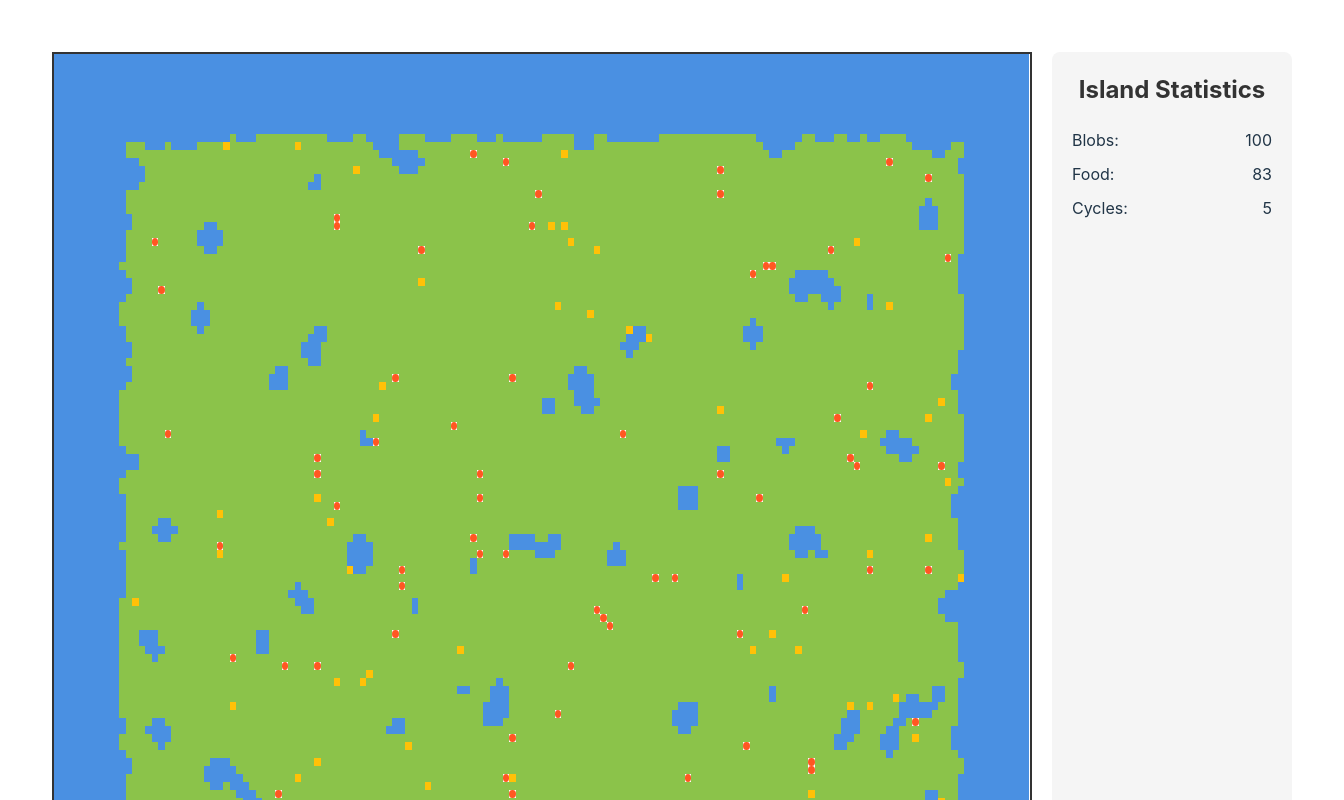
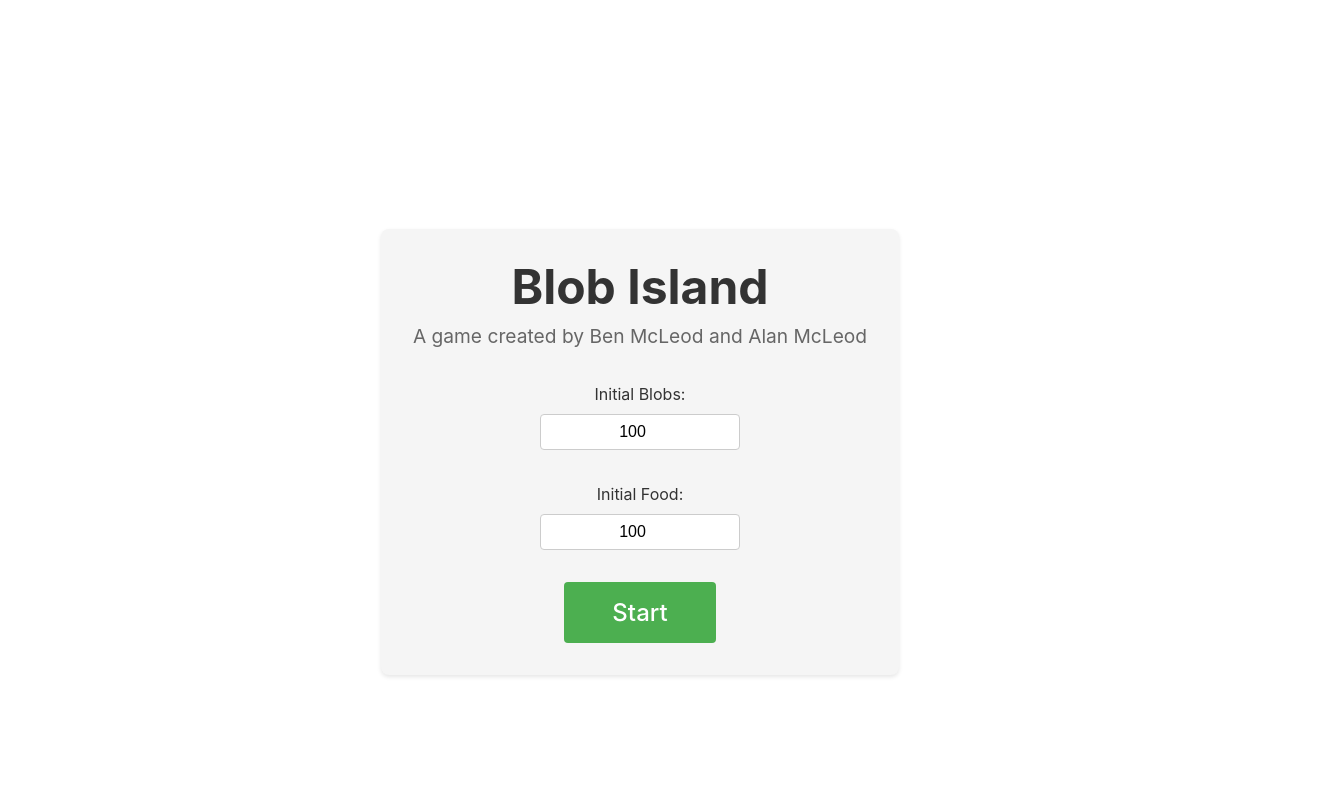
Before and after one commit to albimcleod/grid-world-3, a React (Vite) app: page / in a window 1280 px wide. Shown: the top 800 px of the page, 1344 px wide, since content can reach past the window. Built offline with nearby package versions, Linux system fonts and the light colour scheme.

Commit message:
start panel added

```diff
--- a/src/App.css
+++ b/src/App.css
@@ -41,10 +41,17 @@
   color: #888;
 }
 
+.app-container {
+  display: flex;
+  justify-content: center;
+  align-items: center;
+  min-height: 100vh;
+  padding: 20px;
+}
+
 .game-container {
   display: flex;
   gap: 20px;
-  padding: 20px;
   max-width: 100%;
   margin: 0 auto;
   overflow: hidden;
--- a/src/App.jsx
+++ b/src/App.jsx
@@ -2,18 +2,53 @@ import { useState, useEffect } from 'react'
 import './App.css'
 import GameBoard from './components/GameBoard'
 import StatsPanel from './components/StatsPanel'
+import StartPanel from './components/StartPanel'
 
 function App() {
+  const [gameStarted, setGameStarted] = useState(false)
+  const [initialBlobCount, setInitialBlobCount] = useState(100)
+  const [initialFoodCount, setInitialFoodCount] = useState(100)
   const [gameStats, setGameStats] = useState({
-    blobCount: 100,
-    foodCount: 100,
+    blobCount: initialBlobCount,
+    foodCount: initialFoodCount,
     cycleCount: 0
   })
 
+  const handleStartGame = (blobCount, foodCount) => {
+    setInitialBlobCount(blobCount)
+    setInitialFoodCount(foodCount)
+    setGameStarted(true)
+    setGameStats(prev => ({
+      ...prev,
+      blobCount: blobCount,
+      foodCount: foodCount
+    }))
+  }
+
+  const handleStopGame = () => {
+    setGameStarted(false)
+    // Reset stats for next game
+    setGameStats({
+      blobCount: initialBlobCount,
+      foodCount: initialFoodCount,
+      cycleCount: 0
+    })
+  }
+
   return (
-    <div className="game-container">
-      <GameBoard onStatsChange={setGameStats} />
-      <StatsPanel stats={gameStats} />
+    <div className="app-container">
+      {!gameStarted ? (
+        <StartPanel onStart={handleStartGame} />
+      ) : (
+        <div className="game-container">
+          <GameBoard
+            onStatsChange={setGameStats}
+            initialBlobCount={initialBlobCount}
+            initialFoodCount={initialFoodCount}
+          />
+          <StatsPanel stats={gameStats} onStop={handleStopGame} />
+        </div>
+      )}
     </div>
   )
 }
--- /dev/null
+++ b/src/components/StartPanel.jsx
@@ -0,0 +1,43 @@
+import { useState } from 'react'
+import '../styles/StartPanel.css'
+
+function StartPanel({ onStart }) {
+  const [initialBlobs, setInitialBlobs] = useState(100)
+  const [initialFood, setInitialFood] = useState(100)
+
+  const handleStart = () => {
+    onStart(initialBlobs, initialFood)
+  }
+
+  return (
+    <div className="start-panel">
+      <h1>Blob Island</h1>
+      <p className="author">A game created by Ben McLeod and Alan McLeod</p>
+      <div className="input-group">
+        <label htmlFor="initialBlobs">Initial Blobs:</label>
+        <input
+          id="initialBlobs"
+          type="number"
+          min="1"
+          max="1000"
+          value={initialBlobs}
+          onChange={(e) => setInitialBlobs(Number(e.target.value))}
+        />
+      </div>
+      <div className="input-group">
+        <label htmlFor="initialFood">Initial Food:</label>
+        <input
+          id="initialFood"
+          type="number"
+          min="1"
+          max="1000"
+          value={initialFood}
+          onChange={(e) => setInitialFood(Number(e.target.value))}
+        />
+      </div>
+      <button onClick={handleStart}>Start</button>
+    </div>
+  )
+}
+
+export default StartPanel
--- a/src/components/StatsPanel.jsx
+++ b/src/components/StatsPanel.jsx
@@ -1,6 +1,6 @@
 import '../styles/StatsPanel.css'
 
-function StatsPanel({ stats }) {
+function StatsPanel({ stats, onStop }) {
   return (
     <div className="stats-panel">
       <h2>Island Statistics</h2>
@@ -16,6 +16,7 @@ function StatsPanel({ stats }) {
         <label>Cycles:</label>
         <span>{stats.cycleCount}</span>
       </div>
+      <button className="stop-button" onClick={onStop}>Stop</button>
     </div>
   )
 }
--- /dev/null
+++ b/src/styles/StartPanel.css
@@ -0,0 +1,65 @@
+.start-panel {
+  display: flex;
+  flex-direction: column;
+  align-items: center;
+  justify-content: center;
+  gap: 2rem;
+  padding: 2rem;
+  background-color: #f5f5f5;
+  border-radius: 8px;
+  box-shadow: 0 2px 4px rgba(0, 0, 0, 0.1);
+}
+
+.start-panel h1 {
+  font-size: 3rem;
+  color: #333;
+  margin: 0;
+}
+
+.start-panel .author {
+  font-size: 1.2rem;
+  color: #666;
+  margin: -1.5rem 0 0 0;
+}
+
+.start-panel button {
+  padding: 1rem 3rem;
+  font-size: 1.5rem;
+  background-color: #4CAF50;
+  color: white;
+  border: none;
+  border-radius: 4px;
+  cursor: pointer;
+  transition: background-color 0.3s;
+}
+
+.start-panel button:hover {
+  background-color: #45a049;
+}
+
+.input-group {
+  display: flex;
+  flex-direction: column;
+  gap: 0.5rem;
+  width: 100%;
+  max-width: 200px;
+}
+
+.input-group label {
+  font-size: 1rem;
+  color: #333;
+}
+
+.input-group input {
+  padding: 0.5rem;
+  font-size: 1rem;
+  border: 1px solid #ccc;
+  border-radius: 4px;
+  text-align: center;
+}
+
+.input-group input:focus {
+  outline: none;
+  border-color: #4CAF50;
+  box-shadow: 0 0 0 2px rgba(76, 175, 80, 0.2);
+}
--- a/src/styles/StatsPanel.css
+++ b/src/styles/StatsPanel.css
@@ -15,3 +15,19 @@ h2 {
   margin-top: 0;
   color: #333;
 }
+
+.stop-button {
+  width: 100%;
+  margin-top: 20px;
+  padding: 10px;
+  background-color: #dc3545;
+  color: white;
+  border: none;
+  border-radius: 4px;
+  cursor: pointer;
+  transition: background-color 0.3s;
+}
+
+.stop-button:hover {
+  background-color: #c82333;
+}
```
Also changed, not shown: src/components/GameBoard.jsx (+135 -8 lines).
